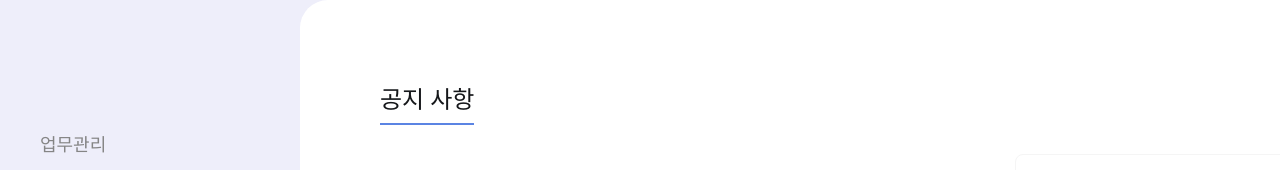
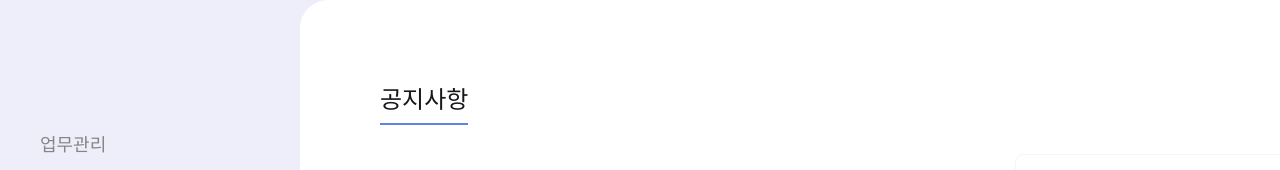
Before and after one commit to devdoyeon/markcloud-markgroup, a React (Create React App) app in the folder client/: page /notice in a window 1280 px wide. Shown: the top 170 px of the page. Built offline with nearby package versions, Linux system fonts and the light colour scheme; a web font is replaced by a local one.

Commit message:
modify: Notice Word

```diff
--- a/client/src/pages/Notice.jsx
+++ b/client/src/pages/Notice.jsx
@@ -12,7 +12,7 @@ const Notice = () => {
     <div className='container'>
       <SideMenu />
       <div className='content-wrap notice'>
-        <CommonHeader header='공지 사항'/>
+        <CommonHeader header='공지사항'/>
       </div>
     </div>
   );
```
